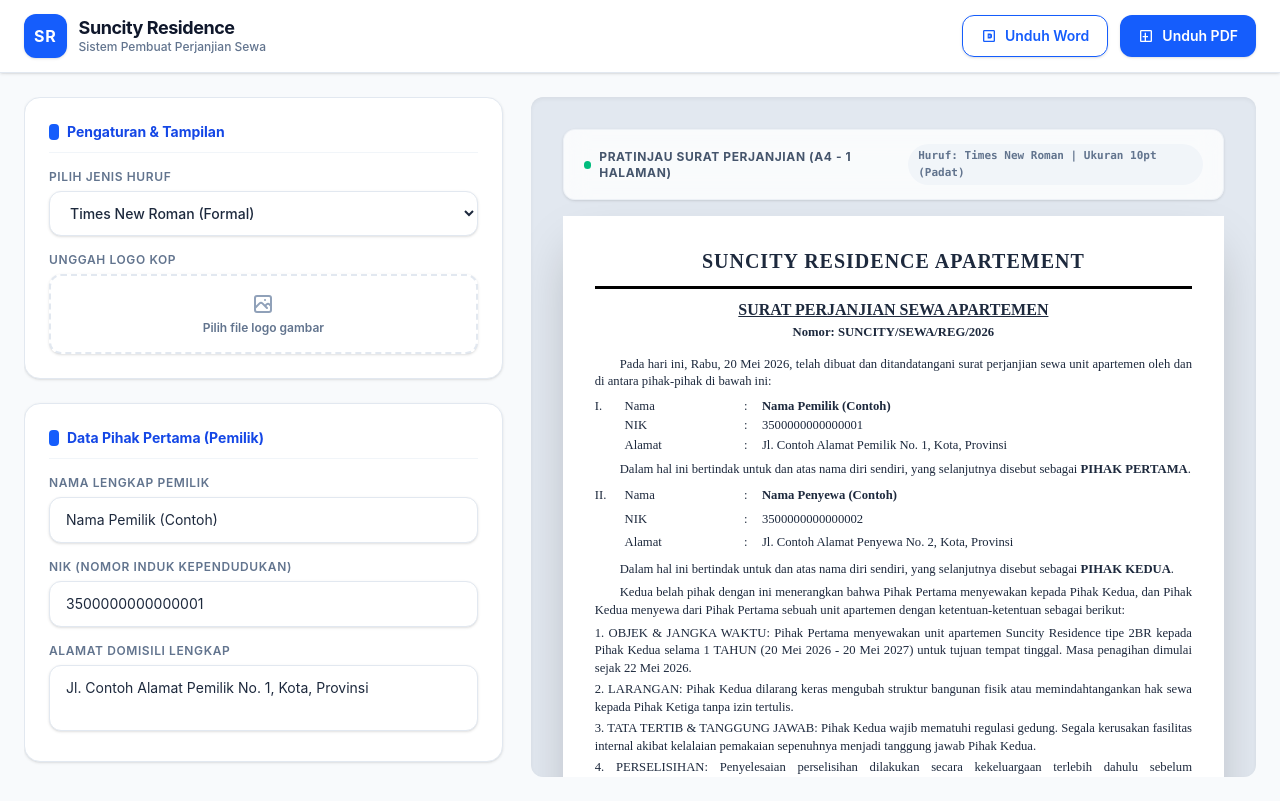
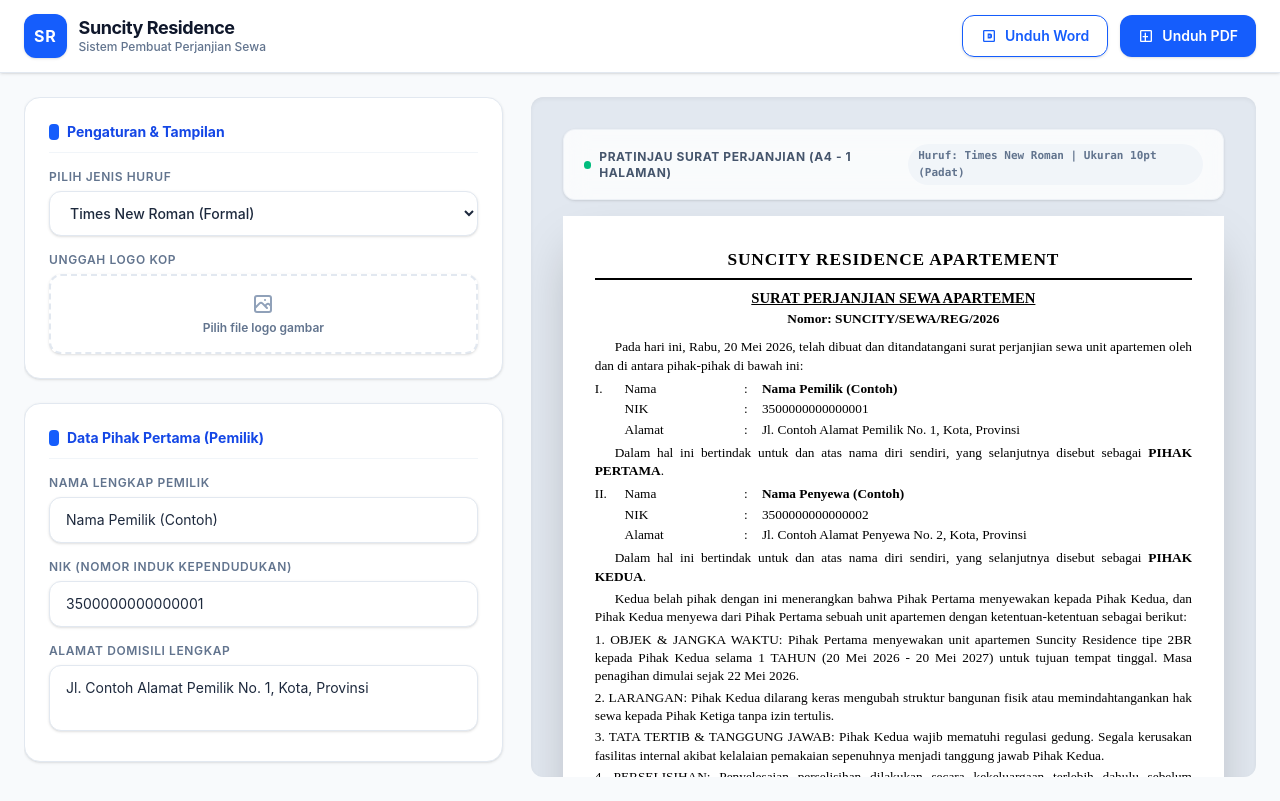
Before and after one commit to Rendirmdhnii/admsuncity, a React (Vite) app: page / in a window 1280 px wide. Built offline with nearby package versions, Linux system fonts and the light colour scheme.

Commit message:
Fix final: Implementasi Hidden Export Node untuk menjamin format A4 di mobile dan perbaikan tipografi 1 halaman

```diff
--- a/src/SuratPerjanjian.jsx
+++ b/src/SuratPerjanjian.jsx
@@ -95,7 +95,147 @@
     setKetentuanUmum(ketentuanUmum.filter((_, i) => i !== index));
   };
 
-  // Ekspor PDF (dengan Temporary Export Sizing)
+  // Fungsi Komponen IsiSurat (Tipografi Padat & Profesional)
+  const IsiSurat = () => (
+    <div className="text-[10pt] leading-snug text-black">
+      {/* Header Kop Surat Dinamis */}
+      <div style={{ textAlign: 'center', marginBottom: '8px' }}>
+        {logo ? (
+          <img src={logo} alt="Logo Apartemen" style={{ maxHeight: '60px', width: 'auto', display: 'inline-block' }} />
+        ) : (
+          <h2 style={{ margin: '0', fontSize: '13pt', fontWeight: 'bold', letterSpacing: '0.05em' }}>SUNCITY RESIDENCE APARTEMENT</h2>
+        )}
+        <div style={{ borderBottom: '2.5px solid #000000', marginTop: '6px', marginBottom: '8px' }}></div>
+      </div>
+
+      {/* Judul & Nomor Surat Perjanjian */}
+      <div style={{ textAlign: 'center', marginBottom: '10px' }}>
+        <h3 style={{ textDecoration: 'underline', fontWeight: 'bold', fontSize: '11pt', margin: '0 0 2px 0', textTransform: 'uppercase' }}>
+          {konten.judul}
+        </h3>
+        <p style={{ margin: '0', fontSize: '10pt', fontWeight: 'bold' }}>
+          Nomor: {konten.nomorKontrak}
+        </p>
+      </div>
+
+      {/* Paragraf Pembuka */}
+      <p style={{ textAlign: 'justify', marginBottom: '4px', textIndent: '20px' }}>
+        {konten.pembuka}
+      </p>
+
+      {/* Tabel Info Pihak Pertama */}
+      <table style={{ width: '100%', marginBottom: '4px', borderCollapse: 'collapse', border: 'none' }}>
+        <tbody>
+          <tr>
+            <td style={{ width: '5%', padding: '1px 0' }}>I.</td>
+            <td style={{ width: '20%', padding: '1px 0' }}>Nama</td>
+            <td style={{ width: '3%', padding: '1px 0' }}>:</td>
+            <td style={{ padding: '1px 0', fontWeight: 'bold' }}>{pihak1.nama}</td>
+          </tr>
+          <tr>
+            <td></td>
+            <td style={{ padding: '1px 0' }}>NIK</td>
+            <td style={{ padding: '1px 0' }}>:</td>
+            <td style={{ padding: '1px 0' }}>{pihak1.nik}</td>
+          </tr>
+          <tr>
+            <td></td>
+            <td style={{ padding: '1px 0' }}>Alamat</td>
+            <td style={{ padding: '1px 0' }}>:</td>
+            <td style={{ padding: '1px 0', textAlign: 'justify' }}>{pihak1.alamat}</td>
+          </tr>
+        </tbody>
+      </table>
+
+      <p style={{ textAlign: 'justify', marginBottom: '4px', textIndent: '20px' }}>
+        Dalam hal ini bertindak untuk dan atas nama diri sendiri, yang selanjutnya disebut sebagai <strong>PIHAK PERTAMA</strong>.
+      </p>
+
+      {/* Tabel Info Pihak Kedua */}
+      <table style={{ width: '100%', marginBottom: '4px', borderCollapse: 'collapse', border: 'none' }}>
+        <tbody>
+          <tr>
+            <td style={{ width: '5%', padding: '1px 0' }}>II.</td>
+            <td style={{ width: '20%', padding: '1px 0' }}>Nama</td>
+            <td style={{ width: '3%', padding: '1px 0' }}>:</td>
+            <td style={{ padding: '1px 0', fontWeight: 'bold' }}>{pihak2.nama}</td>
+          </tr>
+          <tr>
+            <td></td>
+            <td style={{ padding: '1px 0' }}>NIK</td>
+            <td style={{ padding: '1px 0' }}>:</td>
+            <td style={{ padding: '1px 0' }}>{pihak2.nik}</td>
+          </tr>
+          <tr>
+            <td></td>
+            <td style={{ padding: '1px 0' }}>Alamat</td>
+            <td style={{ padding: '1px 0' }}>:</td>
+            <td style={{ padding: '1px 0', textAlign: 'justify' }}>{pihak2.alamat}</td>
+          </tr>
+        </tbody>
+      </table>
+
+      <p style={{ textAlign: 'justify', marginBottom: '4px', textIndent: '20px' }}>
+        Dalam hal ini bertindak untuk dan atas nama diri sendiri, yang selanjutnya disebut sebagai <strong>PIHAK KEDUA</strong>.
+      </p>
+
+      {/* Pernyataan Kesepakatan */}
+      <p style={{ textAlign: 'justify', marginBottom: '4px', textIndent: '20px' }}>
+        {konten.kesepakatanUtama}
+      </p>
+
+      {/* Klausul-Klausul Perjanjian (Dikompres Maksimal 4 Poin Utama) */}
+      <ol style={{ paddingLeft: '0', margin: '0 0 6px 0', listStyleType: 'none' }}>
+        {ketentuanSewa.map((item, index) => (
+          <li key={`sewa-${index}`} style={{ marginBottom: '3px', textAlign: 'justify' }}>
+            {item}
+          </li>
+        ))}
+        {ketentuanUmum.map((item, index) => (
+          <li key={`umum-${index}`} style={{ marginBottom: '3px', textAlign: 'justify' }}>
+            {item}
+          </li>
+        ))}
+      </ol>
+
+      {/* Paragraf Penutup */}
+      <p style={{ textAlign: 'justify', marginBottom: '10px', textIndent: '20px' }}>
+        {konten.penutup}
+      </p>
+
+      {/* Tanda Tangan */}
+      <table style={{ width: '100%', marginTop: '15px', borderCollapse: 'collapse', border: 'none' }}>
+        <tbody>
+          <tr>
+            <td style={{ width: '50%', textAlign: 'center', verticalAlign: 'top' }}>
+              <p style={{ marginBottom: '30px' }}>PIHAK PERTAMA,</p>
+            </td>
+            <td style={{ width: '50%', textAlign: 'center', verticalAlign: 'top' }}>
+              <p style={{ marginBottom: '30px' }}>PIHAK KEDUA,</p>
+            </td>
+          </tr>
+          <tr>
+            <td style={{ textAlign: 'center', fontWeight: 'bold', textDecoration: 'underline', padding: '1px 0' }}>
+              {pihak1.nama}
+            </td>
+            <td style={{ textAlign: 'center', fontWeight: 'bold', textDecoration: 'underline', padding: '1px 0' }}>
+              {pihak2.nama}
+            </td>
+          </tr>
+          <tr>
+            <td style={{ textAlign: 'center', fontSize: '8.5pt', color: '#555555', padding: '1px 0' }}>
+              NIK: {pihak1.nik}
+            </td>
+            <td style={{ textAlign: 'center', fontSize: '8.5pt', color: '#555555', padding: '1px 0' }}>
+              NIK: {pihak2.nik}
+            </td>
+          </tr>
+        </tbody>
+      </table>
+    </div>
+  );
+
+  // Ekspor PDF (Sederhana dengan Hidden Export Node)
   const downloadPDF = async () => {
     const element = suratRef.current;
     if (!element) return;
@@ -115,22 +255,10 @@
       }
 
       const opt = {
-        margin:       5, // Margin tipis
+        margin:       0,
         filename:     `Surat_Sewa_${pihak2.nama.replace(/\s+/g, '_')}.pdf`,
         image:        { type: 'jpeg', quality: 1 },
-        html2canvas:  {
-          scale: 2,
-          useCORS: true,
-          windowWidth: 1024, // PAKSA RENDER SEBAGAI LAYAR DESKTOP
-          onclone: (clonedDoc) => {
-            const el = clonedDoc.getElementById('dokumen-surat');
-            if (el) {
-              el.style.width = '210mm'; // Kunci ukuran A4
-              el.style.maxWidth = '210mm';
-              el.style.padding = '15mm'; // Beri ruang margin dalam
-            }
-          }
-        },
+        html2canvas:  { scale: 2, useCORS: true },
         jsPDF:        { unit: 'mm', format: 'a4', orientation: 'portrait' }
       };
 
@@ -143,7 +271,7 @@
     }
   };
 
-  // Ekspor Word (dengan Temporary Export Sizing)
+  // Ekspor Word (Sederhana dengan Hidden Export Node)
   const handleExportWord = () => {
     const element = suratRef.current;
     if (!element) return;
@@ -586,148 +714,13 @@
 
           {/* Kertas A4 responsif yang teksnya membungkus tanpa scrollbar mendatar */}
           <div
-            ref={suratRef}
             id="dokumen-surat"
-            className="bg-white text-[9.5pt] leading-snug p-6 md:p-8 shadow-2xl mx-auto w-full break-words"
+            className="bg-white p-6 md:p-8 shadow-2xl mx-auto w-full break-words"
             style={{
-              minHeight: '297mm',
               fontFamily: `${fontPilihan}, 'Times New Roman', Times, serif`
             }}
           >
-            {/* Header Kop Surat Dinamis */}
-            <div style={{ textAlign: 'center', marginBottom: '10px' }}>
-              {logo ? (
-                <img src={logo} alt="Logo Apartemen" style={{ maxHeight: '70px', width: 'auto', display: 'inline-block' }} />
-              ) : (
-                <h2 style={{ margin: '0', fontSize: '15pt', fontWeight: 'bold', letterSpacing: '0.05em' }}>SUNCITY RESIDENCE APARTEMENT</h2>
-              )}
-              <div style={{ borderBottom: '3px solid #000000', marginTop: '10px', marginBottom: '10px' }}></div>
-            </div>
-
-            {/* Judul & Nomor Surat Perjanjian */}
-            <div style={{ textAlign: 'center', marginBottom: '15px' }}>
-              <h3 style={{ textDecoration: 'underline', fontWeight: 'bold', fontSize: '12pt', margin: '0 0 3px 0', textTransform: 'uppercase' }}>
-                {konten.judul}
-              </h3>
-              <p style={{ margin: '0', fontSize: '9.5pt', fontWeight: 'bold' }}>
-                Nomor: {konten.nomorKontrak}
-              </p>
-            </div>
-
-            {/* Paragraf Pembuka */}
-            <p style={{ textAlign: 'justify', marginBottom: '6px', textIndent: '25px' }}>
-              {konten.pembuka}
-            </p>
-
-            {/* Tabel Info Pihak Pertama */}
-            <table style={{ width: '100%', marginBottom: '6px', borderCollapse: 'collapse', border: 'none' }}>
-              <tbody>
-                <tr>
-                  <td style={{ width: '5%', padding: '1px 0' }}>I.</td>
-                  <td style={{ width: '20%', padding: '1px 0' }}>Nama</td>
-                  <td style={{ width: '3%', padding: '1px 0' }}>:</td>
-                  <td style={{ padding: '1px 0', fontWeight: 'bold' }}>{pihak1.nama}</td>
-                </tr>
-                <tr>
-                  <td></td>
-                  <td style={{ padding: '1px 0' }}>NIK</td>
-                  <td style={{ padding: '1px 0' }}>:</td>
-                  <td style={{ padding: '1px 0' }}>{pihak1.nik}</td>
-                </tr>
-                <tr>
-                  <td></td>
-                  <td style={{ padding: '1px 0' }}>Alamat</td>
-                  <td style={{ padding: '1px 0' }}>:</td>
-                  <td style={{ padding: '1px 0', textAlign: 'justify' }}>{pihak1.alamat}</td>
-                </tr>
-              </tbody>
-            </table>
-
-            <p style={{ textAlign: 'justify', marginBottom: '6px', textIndent: '25px' }}>
-              Dalam hal ini bertindak untuk dan atas nama diri sendiri, yang selanjutnya disebut sebagai <strong>PIHAK PERTAMA</strong>.
-            </p>
-
-            {/* Tabel Info Pihak Kedua */}
-            <table style={{ width: '100%', marginBottom: '6px', borderCollapse: 'collapse', border: 'none' }}>
-              <tbody>
-                <tr>
-                  <td style={{ width: '5%', padding: '1px 0' }}>II.</td>
-                  <td style={{ width: '20%', padding: '1px 0' }}>Nama</td>
-                  <td style={{ width: '3%', padding: '3px 0' }}>:</td>
-                  <td style={{ padding: '3px 0', fontWeight: 'bold' }}>{pihak2.nama}</td>
-                </tr>
-                <tr>
-                  <td></td>
-                  <td style={{ padding: '3px 0' }}>NIK</td>
-                  <td style={{ padding: '3px 0' }}>:</td>
-                  <td style={{ padding: '3px 0' }}>{pihak2.nik}</td>
-                </tr>
-                <tr>
-                  <td></td>
-                  <td style={{ padding: '3px 0' }}>Alamat</td>
-                  <td style={{ padding: '3px 0' }}>:</td>
-                  <td style={{ padding: '3px 0', textAlign: 'justify' }}>{pihak2.alamat}</td>
-                </tr>
-              </tbody>
-            </table>
-
-            <p style={{ textAlign: 'justify', marginBottom: '6px', textIndent: '25px' }}>
-              Dalam hal ini bertindak untuk dan atas nama diri sendiri, yang selanjutnya disebut sebagai <strong>PIHAK KEDUA</strong>.
-            </p>
-
-            {/* Pernyataan Kesepakatan */}
-            <p style={{ textAlign: 'justify', marginBottom: '6px', textIndent: '25px' }}>
-              {konten.kesepakatanUtama}
-            </p>
-
-            {/* Klausul-Klausul Perjanjian */}
-            <ol style={{ paddingLeft: '0', margin: '0 0 10px 0', listStyleType: 'none' }}>
-              {ketentuanSewa.map((item, index) => (
-                <li key={`sewa-${index}`} style={{ marginBottom: '4px', textAlign: 'justify' }}>
-                  {item}
-                </li>
-              ))}
-              {ketentuanUmum.map((item, index) => (
-                <li key={`umum-${index}`} style={{ marginBottom: '4px', textAlign: 'justify' }}>
-                  {item}
-                </li>
-              ))}
-            </ol>
-
-            {/* Paragraf Penutup */}
-            <p style={{ textAlign: 'justify', marginBottom: '15px', textIndent: '25px' }}>
-              {konten.penutup}
-            </p>
-
-            {/* Tanda Tangan */}
-            <table style={{ width: '100%', marginTop: '20px', borderCollapse: 'collapse', border: 'none' }}>
-              <tbody>
-                <tr>
-                  <td style={{ width: '50%', textAlign: 'center', verticalAlign: 'top' }}>
-                    <p className="mb-12">PIHAK PERTAMA,</p>
-                  </td>
-                  <td style={{ width: '50%', textAlign: 'center', verticalAlign: 'top' }}>
-                    <p className="mb-12">PIHAK KEDUA,</p>
-                  </td>
-                </tr>
-                <tr>
-                  <td style={{ textAlign: 'center', fontWeight: 'bold', textDecoration: 'underline', padding: '1px 0' }}>
-                    {pihak1.nama}
-                  </td>
-                  <td style={{ textAlign: 'center', fontWeight: 'bold', textDecoration: 'underline', padding: '2px 0' }}>
-                    {pihak2.nama}
-                  </td>
-                </tr>
-                <tr>
-                  <td style={{ textAlign: 'center', fontSize: '8.5pt', color: '#555555', padding: '1px 0' }}>
-                    NIK: {pihak1.nik}
-                  </td>
-                  <td style={{ textAlign: 'center', fontSize: '8.5pt', color: '#555555', padding: '1px 0' }}>
-                    NIK: {pihak2.nik}
-                  </td>
-                </tr>
-              </tbody>
-            </table>
+            <IsiSurat />
           </div>
         </section>
 
@@ -755,6 +748,13 @@
         </button>
       </div>
 
+      {/* Kertas 2 (Untuk Ekspor PDF/Word Tersembunyi) */}
+      <div style={{ position: 'absolute', left: '-9999px', top: '-9999px' }}>
+        <div ref={suratRef} className="bg-white text-black" style={{ width: '210mm', minHeight: '297mm', padding: '15mm', fontFamily: fontPilihan }}>
+          <IsiSurat />
+        </div>
+      </div>
+
     </div>
   );
 }
```
